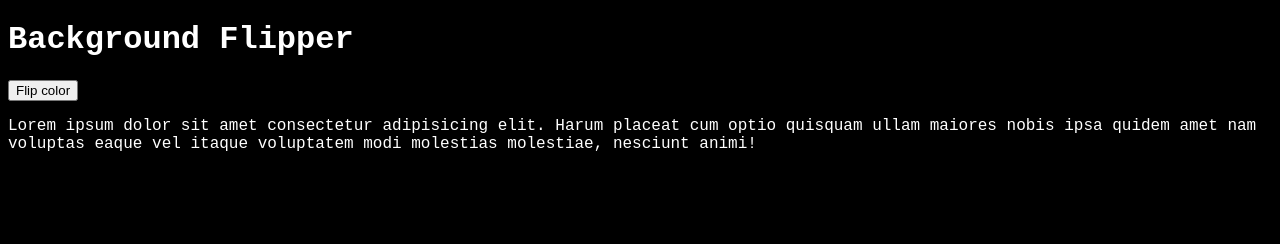
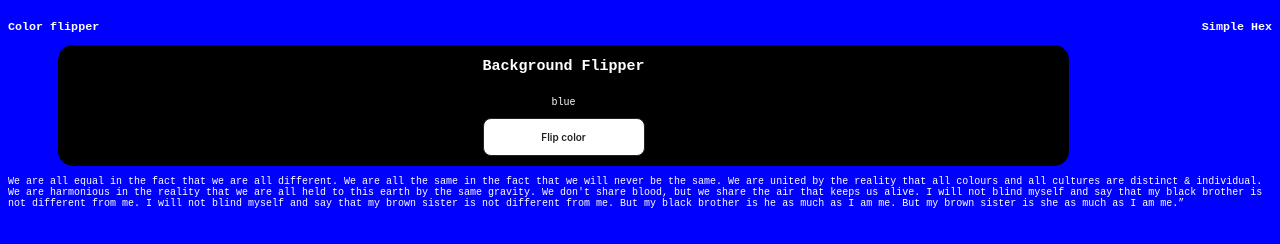
Before and after one commit to jcole001/backgroundflipper, a plain HTML site: page Background-colorflipper/index.html in a window 1280 px wide. Both pictures are taken after a click on the button "Flip color". Drawn offline with Linux system fonts and the light colour scheme.

Commit message:
added a html file to the project

```diff
--- a/Background-colorflipper/index.html
+++ b/Background-colorflipper/index.html
@@ -10,26 +10,46 @@
         <title></title>
         <meta name="description" content="">
         <meta name="viewport" content="width=device-width, initial-scale=1">
-        <link rel="stylesheet" href="">
-        <style>
-            body{
-                background-color: black;
-                color: #ffffff;
-                font-family: 'Courier New', Courier, monospace;
-                font-weight: 100;
-            }
-        </style>
+        <link rel="stylesheet" href="index.css">
+
     </head>
     <body>
-        <h1>Background Flipper</h1>
-        <button id="button-el">Flip color</button>
-        <p>Lorem ipsum dolor sit amet consectetur adipisicing elit. Harum placeat cum optio quisquam ullam maiores nobis ipsa quidem amet nam voluptas eaque vel itaque voluptatem modi molestias molestiae, nesciunt animi!</p>
+        <div class="navhead">
+            <h3>Color flipper</h3>
+            <h3> <a href="simplehex.html">Simple Hex</a></h3>
+        </div>
 
-        <script src="" async defer>
-            let buttonEl = document.getElementById("button-el")
+           <div class="display">
+            <h2>Background Flipper</h2>
+            <p id="current-color"></p>
+            <button id="button-el" class="button-23" >Flip color</button>
+           </div>
+
+
+        <p id="p-el">We are all equal in the fact that we are all different. We are all the same in the fact that we will never be the same. We are united by the reality that all colours and all cultures are distinct & individual. We are harmonious in the reality that we are all held to this earth by the same gravity. We don't share blood, but we share the air that keeps us alive. I will not blind myself and say that my black brother is not different from me. I will not blind myself and say that my brown sister is not different from me. But my black brother is he as much as I am me. But my brown sister is she as much as I am me.”</p>
+
+
+        <script>
+            let buttonEl = document.getElementById("button-el");
+            let pEl = document.getElementById("p-el")
+            let currentColor = document.getElementById ("current-color")
+            // let bodyEl = document.querySelector("body")
+            let arrayColor = ["blue", "red", "yellow", "green"]
+
+             function getrandomnumber(){
+                return Math.floor(Math.random()*arrayColor.length)
+             }
+
             buttonEl.addEventListener("click" , function(){
-                let bodyEl = document.querySelector(body).style.color = "blue"
-            })
+                let gtr = getrandomnumber()
+                document.body.style.backgroundColor= arrayColor[gtr]
+                if ( gtr === 2) {
+                     pEl.style.color = "black"
+                } else  {
+                    pEl.style.color = "white"
+                }
+                currentColor.textContent = arrayColor[gtr]
+            });
         </script>
     </body>
 </html>
```
